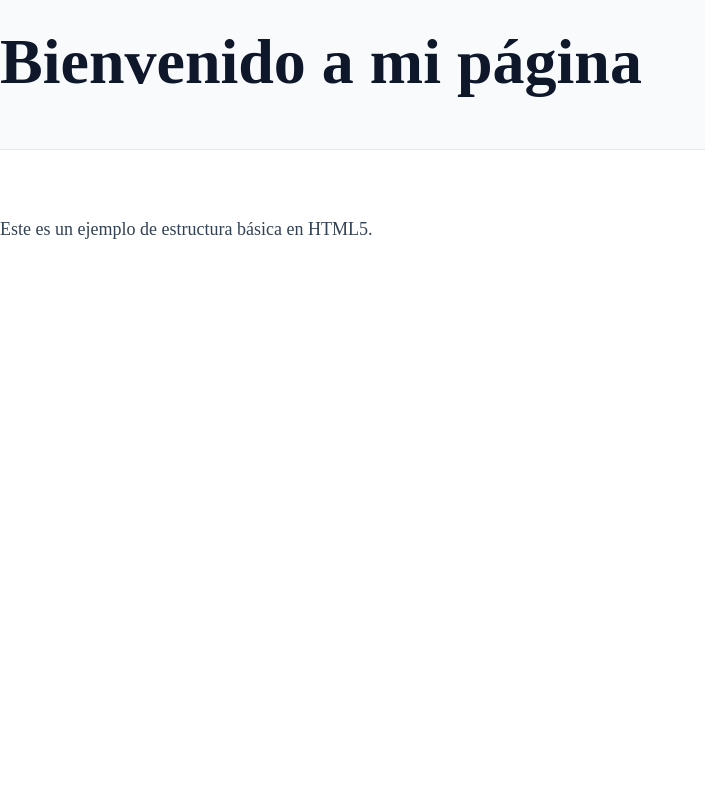
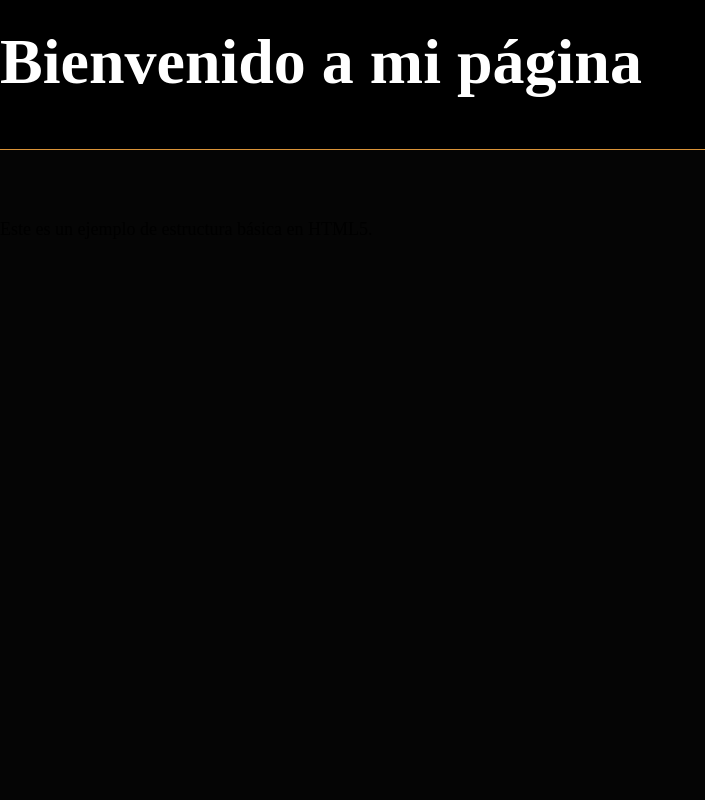
Before and after one commit to ToniDMGZ/ProyectoPortfolio-, a website: page ejemplos/index.html in a window 1280 px wide. Shown: the top 800 px of the page, without its empty margins (0-705 px from the left). Drawn offline with Linux system fonts and the light colour scheme.

Commit message:
Primeros ambios de color en fondos y letras y contenido conceptual.

```diff
--- a/assets/css/_variables.css
+++ b/assets/css/_variables.css
@@ -14,31 +14,31 @@
 
 	/* ===== COLOR SYSTEM ===== */
 	/* Primary brand colors */
-	--color-primary: #1d4ed8;
-	--color-primary-hover: #1e40af;
-	--color-primary-light: #3b82f6;
-	--color-primary-dark: #1e3a8a;
+	--color-primary: #ffffff;
+	--color-primary-hover: #ffffff;
+	--color-primary-light: #ffffff;
+	--color-primary-dark: #ffffff;
 
 	/* Neutral colors for text and backgrounds */
-	--color-text-primary: #0f172a;
-	--color-text-secondary: #334155;
-	--color-text-muted: #64748b;
+	--color-text-primary: #ffffff;
+	--color-text-secondary: #000000;
+	--color-text-muted: #000000;
 
 	/* Background colors */
-	--color-bg: #ffffff;
-	--color-bg-light: #f8fafc;
+	--color-bg: #050505;
+	--color-bg-light: #000000;
 	--color-bg-dark: #0f172a;
 
 	/* Border colors */
-	--color-border-light: #e2e8f0;
-	--color-border-medium: #cbd5e1;
-	--color-border-dark: #94a3b8;
+	--color-border-light: #da9338;
+	--color-border-medium: #190a33;
+	--color-border-dark: #050505;
 
 	/* Semantic colors */
-	--color-success: #10b981;
-	--color-warning: #f59e0b;
-	--color-error: #ef4444;
-	--color-info: #3b82f6;
+	--color-success: #ffffff;
+	--color-warning: #ffffff;
+	--color-error: #ffffff;
+	--color-info: #fafafa;
 
 	/* ===== TYPOGRAPHY SCALE ===== */
 	/* Fluid typography using clamp() for responsive sizing */
@@ -108,13 +108,13 @@
 	--z-tooltip: 70;
 
 	/* ===== SCROLLYTELLING GRADIENTS ===== */
-	--gradient-hero: linear-gradient(135deg, #667eea 0%, #764ba2 100%);
-	--gradient-chapter-1: linear-gradient(135deg, #2c3e50, #34495e);
-	--gradient-chapter-2: linear-gradient(135deg, #c0392b, #8e44ad);
-	--gradient-chapter-3: linear-gradient(135deg, #27ae60, #2ecc71);
+	--gradient-hero: linear-gradient(135deg, #000000 0%, #000000 100%);
+	--gradient-chapter-1: linear-gradient(135deg, #2e0920, #f11993d3);
+	--gradient-chapter-2: linear-gradient(135deg, #fcfcfcd2, #fdfdfd);
+	--gradient-chapter-3: linear-gradient(135deg, #02ffc8a1, #000302);
 
 	/* ===== SCROLLYTELLING COLORS ===== */
-	--color-accent-blue: #3498db;
+	--color-accent-blue: #030303;
 	--color-accent-red: #e74c3c;
 	--color-accent-green: #2ecc71;
 	--color-overlay-dark: rgba(0, 0, 0, 0.4);
@@ -135,8 +135,8 @@
 		--color-text-secondary: #cbd5e1;
 		--color-text-muted: #94a3b8;
 
-		--color-bg: #0f172a;
-		--color-bg-light: #1e293b;
+		--color-bg: #fcfcfc;
+		--color-bg-light: #44aac4;
 		--color-bg-dark: #020617;
 
 		--color-border-light: #334155;
```
Also changed, not shown: Index.html (+27 -26 lines).
